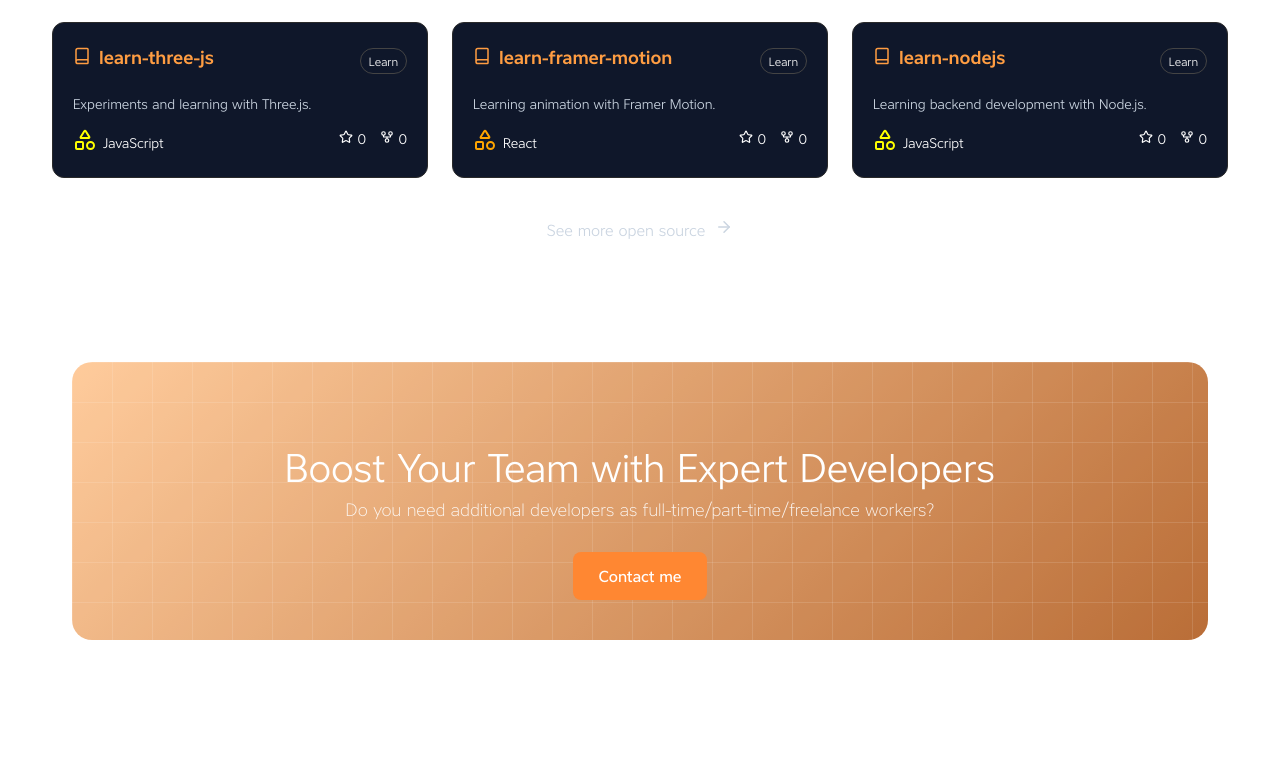
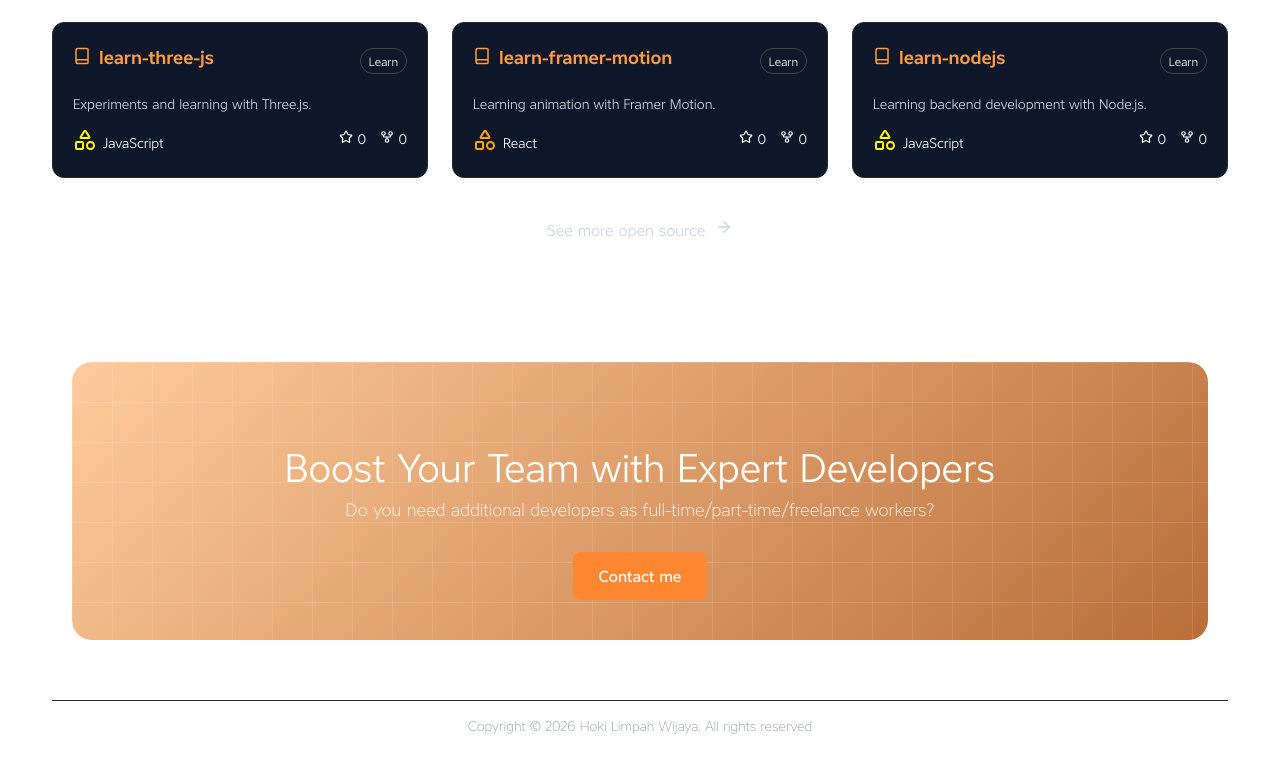
Before and after one commit to kotakbulat/kotakbulat.github.io, a React (Vite) app: page / in a window 1280 px wide. Shown: the part 3750-4522 px from the top of the page. Before the commit the page ends 4442 px from the top, so only its background shows below. Built offline with nearby package versions, Linux system fonts and the light colour scheme.

Commit message:
feat: add Footer component

```diff
--- /dev/null
+++ b/src/components/Footer/Footer.tsx
@@ -0,0 +1,13 @@
+import "./footer.css"
+
+export default function Footer () {
+    return (
+        <footer className="footer">
+
+            <p>
+                Copyright © {new Date().getFullYear()} Hoki Limpah Wijaya. All rights reserved
+            </p>
+
+        </footer>
+    )
+}
--- /dev/null
+++ b/src/components/Footer/footer.css
@@ -0,0 +1,12 @@
+.footer {
+    margin-top: 60px;
+    padding: 0px 0px;
+
+    border-top: 1px solid #1f2937;
+
+    text-align: center;
+
+    color: #9ca3af;
+    font-size: 14px;
+    margin-bottom: 0%;
+}
--- a/src/pages/Home.tsx
+++ b/src/pages/Home.tsx
@@ -4,6 +4,7 @@
 import FeaturedProjects from "../components/Project/FeaturedProjects"
 import RepoSection from "../components/GitRepo/RepoSection"
 import ContactCTA from "../components/Contact/ContactCTA"
+import Footer from "../components/Footer/Footer"
 
 function Home() {
 
@@ -16,6 +17,7 @@
                 <FeaturedProjects />
                 <RepoSection />
                 <ContactCTA />
+                <Footer />
             </div>
 
         </>
```
